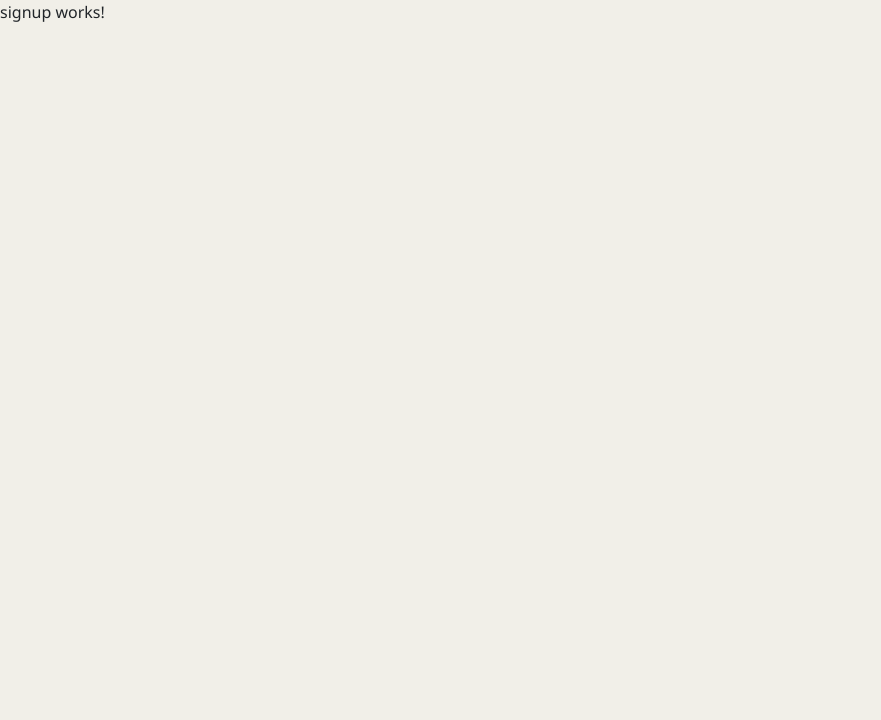
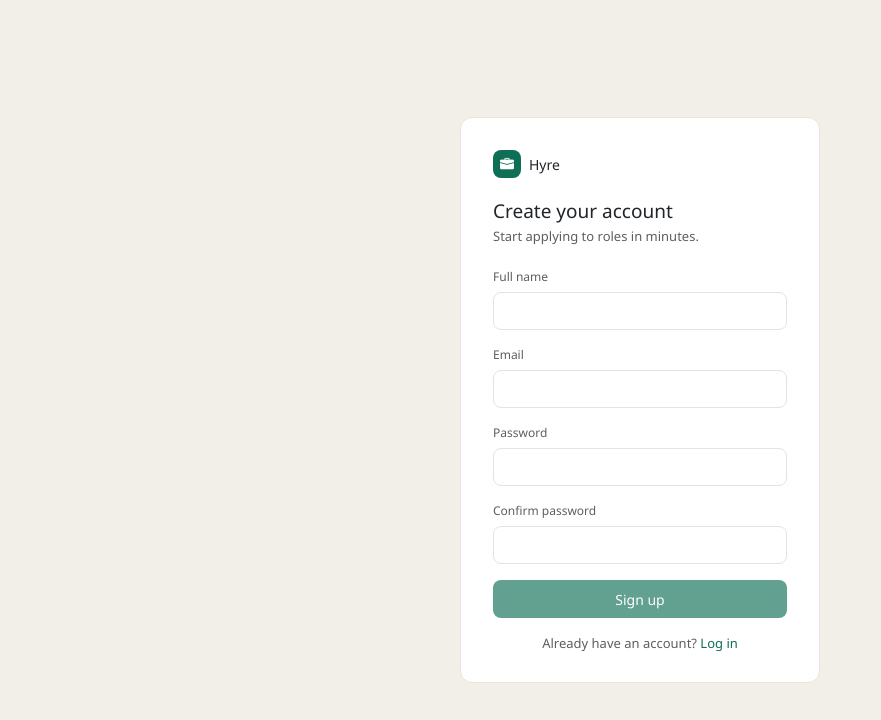
Before and after one commit to AsifAnsari326/job-portal, an Angular app: page /signup in a window 1280 px wide. Shown: the top 720 px of the page, without its empty margins (0-881 px from the left). Built offline with nearby package versions, Linux system fonts and the light colour scheme.

Commit message:
signup page setup

```diff
--- a/src/app/features/auth/signup/signup.html
+++ b/src/app/features/auth/signup/signup.html
@@ -1 +1,60 @@
-<p>signup works!</p>
+<div class="auth-page">
+  <div class="auth-card">
+    <div class="auth-card__logo">
+      <div class="auth-card__logo-icon">
+        <i class="bi bi-briefcase-fill"></i>
+      </div>
+      <span class="auth-card__logo-text">Hyre</span>
+    </div>
+
+    <h1 class="auth-card__title">Create your account</h1>
+    <p class="auth-card__subtitle">Start applying to roles in minutes.</p>
+
+    <form [formGroup]="signupForm" (ngSubmit)="onSubmit()" class="auth-form">
+      <div class="form-group">
+        <label class="form-label" for="fullName">Full name</label>
+        <input id="fullName" type="text" class="form-input" formControlName="fullName"
+               [class.form-input--invalid]="fullName?.invalid && fullName?.touched" />
+        @if (fullName?.errors?.['required'] && fullName?.touched) {
+          <span class="form-error">Full name is required.</span>
+        }
+      </div>
+
+      <div class="form-group">
+        <label class="form-label" for="email">Email</label>
+        <input id="email" type="email" class="form-input" formControlName="email"
+               [class.form-input--invalid]="email?.invalid && email?.touched" />
+        @if (email?.errors?.['required'] && email?.touched) {
+          <span class="form-error">Email is required.</span>
+        }
+        @if (email?.errors?.['email'] && email?.touched) {
+          <span class="form-error">Enter a valid email.</span>
+        }
+      </div>
+
+      <div class="form-group">
+        <label class="form-label" for="password">Password</label>
+        <input id="password" type="password" class="form-input" formControlName="password"
+               [class.form-input--invalid]="password?.invalid && password?.touched" />
+        @if (password?.errors?.['minlength'] && password?.touched) {
+          <span class="form-error">Password must be at least 6 characters.</span>
+        }
+      </div>
+
+      <div class="form-group">
+        <label class="form-label" for="confirmPassword">Confirm password</label>
+        <input id="confirmPassword" type="password" class="form-input" formControlName="confirmPassword"
+               [class.form-input--invalid]="signupForm.errors?.['passwordMismatch'] && confirmPassword?.touched" />
+        @if (signupForm.errors?.['passwordMismatch'] && confirmPassword?.touched) {
+          <span class="form-error">Passwords don't match.</span>
+        }
+      </div>
+
+      <button type="submit" class="btn btn--primary btn--full" [disabled]="signupForm.invalid">Sign up</button>
+    </form>
+
+    <p class="auth-card__footer">
+      Already have an account? <a routerLink="/login" class="auth-card__link">Log in</a>
+    </p>
+  </div>
+</div>
--- a/src/app/features/auth/signup/signup.scss
+++ b/src/app/features/auth/signup/signup.scss
@@ -0,0 +1,2 @@
+@import  '../../../../styles/variables';
+@import '../login/login.scss';
--- a/src/app/features/auth/signup/signup.ts
+++ b/src/app/features/auth/signup/signup.ts
@@ -1,9 +1,44 @@
 import { Component } from '@angular/core';
+import { AbstractControl, FormBuilder, ReactiveFormsModule, ValidationErrors, Validators } from '@angular/forms';
+import { RouterLink } from '@angular/router';
 
+function passwordsMatch(control: AbstractControl): ValidationErrors | null {
+  const password = control.get('password')?.value;
+  const confirmPassword = control.get('confirmPassword')?.value;
+  return password === confirmPassword ? null : { passwordMismatch: true };
+}
 @Component({
   selector: 'app-signup',
-  imports: [],
+  imports: [ReactiveFormsModule, RouterLink],
   templateUrl: './signup.html',
   styleUrl: './signup.scss',
+  standalone: true,
 })
-export class Signup {}
+export class Signup {
+  signupForm!: any;
+
+  constructor(private fb: FormBuilder) {}
+
+
+  ngOnInit() {
+    this.signupForm = this.fb.group({
+      fullName: ['', [Validators.required, Validators.minLength(2)]],
+      email: ['', [Validators.required, Validators.email]],
+      password: ['', [Validators.required, Validators.minLength(6)]],
+      confirmPassword: ['', Validators.required]
+    }, { validators: passwordsMatch });
+  }
+
+  get fullName() {return this.signupForm.get('fullName')}
+  get email() { return this.signupForm.get('email'); }
+  get password() { return this.signupForm.get('password'); }
+  get confirmPassword() { return this.signupForm.get('confirmPassword'); }
+
+  onSubmit() {
+    if (this.signupForm.invalid) {
+      this.signupForm.markAllAsTouched();
+      return;
+    }
+    console.log('Signup form value:', this.signupForm.value);
+  }
+}
```
